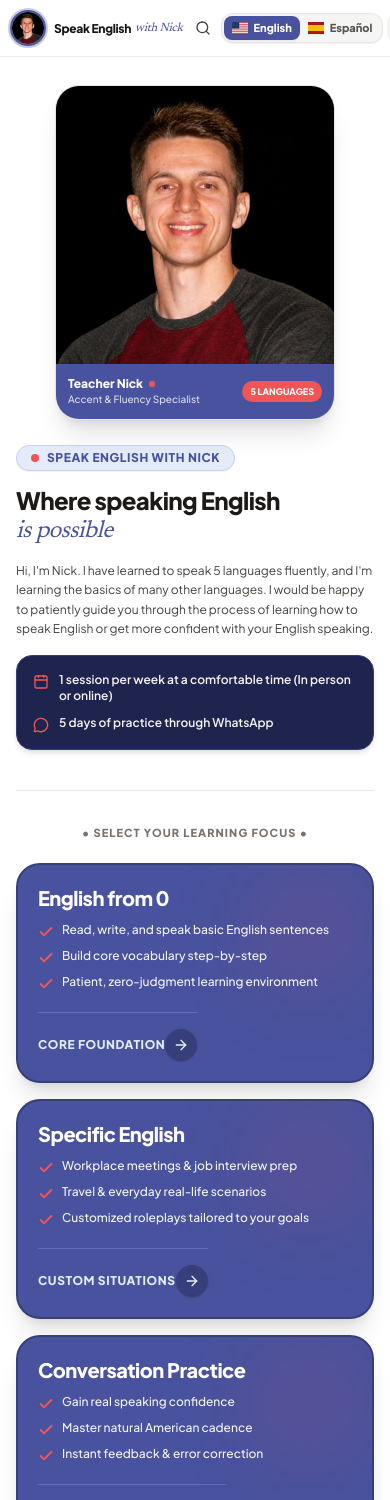
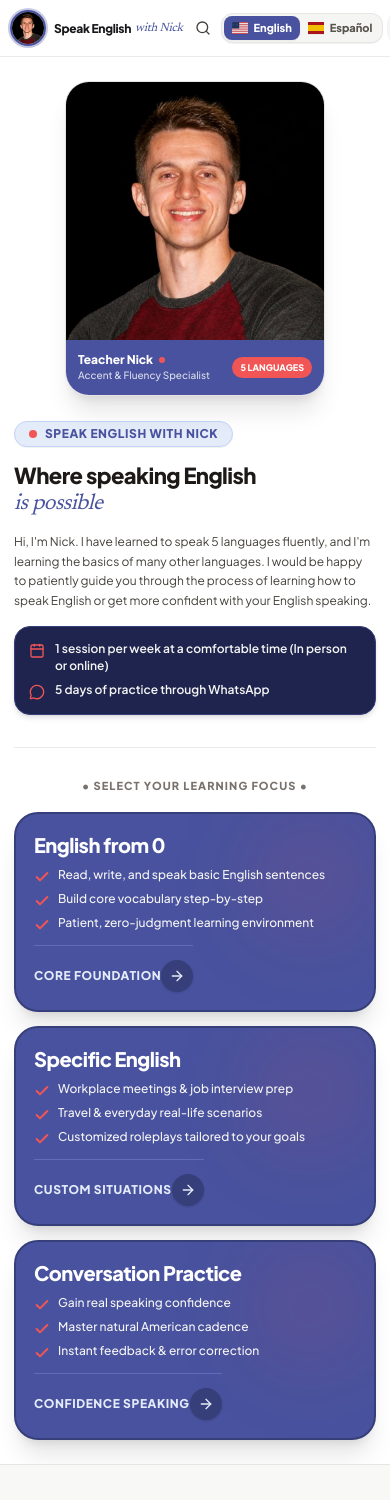
Before and after one commit to Mohansaina/speakenglishwithnick, a Next.js app: page / in a window 390 px wide. Shown: the top 1500 px of the page. Built offline with nearby package versions, Linux system fonts and the light colour scheme.

Commit message:
style: optimize mobile padding, touch targets, and responsive typography in Hero section

```diff
--- a/src/components/Hero.tsx
+++ b/src/components/Hero.tsx
@@ -18,14 +18,14 @@ export const Hero: React.FC<HeroProps> = ({
   const { language } = useLanguage();
 
   return (
-    <section className="relative bg-white border-b border-stone-200 overflow-hidden py-7 sm:py-16">
-      <div className="max-w-7xl mx-auto px-4 sm:px-6 lg:px-8">
+    <section className="relative bg-white border-b border-stone-200 overflow-hidden py-6 sm:py-12 lg:py-16">
+      <div className="max-w-7xl mx-auto px-3.5 sm:px-6 lg:px-8">
 
         <div className="grid grid-cols-1 lg:grid-cols-12 gap-6 lg:gap-8 items-center">
 
           {/* Left Column: Teacher Nick Photo */}
           <div className="lg:col-span-5 flex justify-center lg:justify-end">
-            <div className="relative w-full max-w-[280px] xs:max-w-[320px] sm:max-w-[420px] rounded-3xl overflow-hidden shadow-xl border border-stone-200 bg-white group">
+            <div className="relative w-full max-w-[260px] xs:max-w-[300px] sm:max-w-[420px] rounded-3xl overflow-hidden shadow-xl border border-stone-200 bg-white group">
               <img
                 src="/nick-hero.jpg"
                 alt="Teacher Nick - Native American English Coach"
@@ -60,7 +60,7 @@ export const Hero: React.FC<HeroProps> = ({
             </div>
 
             {/* Main Headline */}
-            <h1 className="text-[24px] xs:text-[28px] sm:text-4xl lg:text-5xl xl:text-[54px] font-black text-stone-900 tracking-tight leading-[1.12] break-words">
+            <h1 className="text-[22px] xs:text-[26px] sm:text-4xl lg:text-5xl xl:text-[54px] font-black text-stone-900 tracking-tight leading-[1.12] break-words">
               {language === 'es' ? (
                 <>
                   Donde hablar inglés <br />
@@ -82,8 +82,8 @@ export const Hero: React.FC<HeroProps> = ({
             </p>
 
             {/* Class Layout Schedule Box */}
-            <div className="p-4 sm:p-5 rounded-2xl bg-[#1e244d] text-white border border-[#373f7a] shadow-md">
-              <div className="space-y-2.5 sm:space-y-3 text-xs sm:text-sm text-stone-200 font-medium">
+            <div className="p-3.5 sm:p-5 rounded-2xl bg-[#1e244d] text-white border border-[#373f7a] shadow-md">
+              <div className="space-y-2 sm:space-y-3 text-xs sm:text-sm text-stone-200 font-medium">
                 <div className="flex items-start sm:items-center gap-2.5 sm:gap-3">
                   <Calendar className="w-4 h-4 text-[#f15555] shrink-0 mt-0.5 sm:mt-0" />
                   <span className="text-stone-100 font-semibold text-xs sm:text-sm md:text-base leading-snug">
@@ -106,28 +106,28 @@ export const Hero: React.FC<HeroProps> = ({
         </div>
 
         {/* 3 Prominent Large Option Boxes Positioned Underneath */}
-        <div className="mt-10 sm:mt-16 pt-7 sm:pt-10 border-t border-stone-200/80">
-          <div className="text-center mb-5 sm:mb-6">
+        <div className="mt-8 sm:mt-16 pt-6 sm:pt-10 border-t border-stone-200/80">
+          <div className="text-center mb-4 sm:mb-6">
             <span className="text-[11px] sm:text-xs font-black uppercase tracking-widest text-stone-500">
               {language === 'es' ? '• SELECCIONA TU PROGRAMA •' : '• SELECT YOUR LEARNING FOCUS •'}
             </span>
           </div>
 
-          <div className="grid grid-cols-1 md:grid-cols-3 gap-4 sm:gap-6">
+          <div className="grid grid-cols-1 md:grid-cols-3 gap-3.5 sm:gap-6">
 
             {/* Box 1: English from 0 */}
             <button
               onClick={() => onOpenBooking(language === 'es' ? 'Inglés desde 0' : 'English from 0')}
-              className="group p-5 sm:p-7 lg:p-8 rounded-3xl bg-[#48529e] hover:bg-[#373f7a] text-white border-2 border-[#373f7a] hover:border-[#f15555] text-left transition-all duration-300 shadow-xl hover:shadow-2xl hover:-translate-y-1 flex flex-col justify-between min-h-[220px] sm:min-h-[270px] cursor-pointer relative overflow-hidden active:scale-[0.99]"
+              className="group p-4.5 xs:p-6 sm:p-7 lg:p-8 rounded-3xl bg-[#48529e] hover:bg-[#373f7a] text-white border-2 border-[#373f7a] hover:border-[#f15555] text-left transition-all duration-300 shadow-xl hover:shadow-2xl hover:-translate-y-1 flex flex-col justify-between min-h-[auto] md:min-h-[270px] cursor-pointer relative overflow-hidden active:scale-[0.98]"
             >
               <div className="absolute top-0 right-0 w-32 h-32 bg-[#f15555]/10 rounded-full blur-2xl pointer-events-none" />
 
-              <div className="space-y-3 relative z-10">
+              <div className="space-y-2.5 sm:space-y-3 relative z-10">
                 <h3 className="text-xl sm:text-2xl lg:text-3xl font-black text-white group-hover:text-[#e4ebf9] leading-tight tracking-tight transition-colors">
                   {language === 'es' ? 'Inglés desde 0' : 'English from 0'}
                 </h3>
 
-                <ul className="space-y-2 text-xs sm:text-sm text-stone-100 font-medium">
+                <ul className="space-y-1.5 xs:space-y-2 text-xs sm:text-sm text-stone-100 font-medium">
                   <li className="flex items-start gap-2">
                     <Check className="w-4 h-4 text-[#f15555] shrink-0 mt-0.5 stroke-[3]" />
                     <span>{language === 'es' ? 'Lee, escribe y habla oraciones básicas' : 'Read, write, and speak basic English sentences'}</span>
@@ -143,7 +143,7 @@ export const Hero: React.FC<HeroProps> = ({
                 </ul>
               </div>
 
-              <div className="pt-4 sm:pt-5 border-t border-[#606cb7] flex items-center justify-between relative z-10 mt-4">
+              <div className="pt-3.5 sm:pt-5 border-t border-[#606cb7] flex items-center justify-between relative z-10 mt-3 sm:mt-4">
                 <span className="text-xs sm:text-sm font-black uppercase tracking-wider text-[#e4ebf9]">
                   {language === 'es' ? 'Bases sólidas' : 'Core foundation'}
                 </span>
@@ -156,16 +156,16 @@ export const Hero: React.FC<HeroProps> = ({
             {/* Box 2: Specific English */}
             <button
               onClick={() => onOpenBooking(language === 'es' ? 'Inglés Específico' : 'Specific English')}
-              className="group p-5 sm:p-7 lg:p-8 rounded-3xl bg-[#48529e] hover:bg-[#373f7a] text-white border-2 border-[#373f7a] hover:border-[#f15555] text-left transition-all duration-300 shadow-xl hover:shadow-2xl hover:-translate-y-1 flex flex-col justify-between min-h-[220px] sm:min-h-[270px] cursor-pointer relative overflow-hidden active:scale-[0.99]"
+              className="group p-4.5 xs:p-6 sm:p-7 lg:p-8 rounded-3xl bg-[#48529e] hover:bg-[#373f7a] text-white border-2 border-[#373f7a] hover:border-[#f15555] text-left transition-all duration-300 shadow-xl hover:shadow-2xl hover:-translate-y-1 flex flex-col justify-between min-h-[auto] md:min-h-[270px] cursor-pointer relative overflow-hidden active:scale-[0.98]"
             >
               <div className="absolute top-0 right-0 w-32 h-32 bg-[#f15555]/10 rounded-full blur-2xl pointer-events-none" />
 
-              <div className="space-y-3 relative z-10">
+              <div className="space-y-2.5 sm:space-y-3 relative z-10">
                 <h3 className="text-xl sm:text-2xl lg:text-3xl font-black text-white group-hover:text-[#e4ebf9] leading-tight tracking-tight transition-colors">
                   {language === 'es' ? 'Inglés Específico' : 'Specific English'}
                 </h3>
 
-                <ul className="space-y-2 text-xs sm:text-sm text-stone-100 font-medium">
+                <ul className="space-y-1.5 xs:space-y-2 text-xs sm:text-sm text-stone-100 font-medium">
                   <li className="flex items-start gap-2">
                     <Check className="w-4 h-4 text-[#f15555] shrink-0 mt-0.5 stroke-[3]" />
                     <span>{language === 'es' ? 'Inglés para trabajo, reuniones y entrevistas' : 'Workplace meetings & job interview prep'}</span>
@@ -181,7 +181,7 @@ export const Hero: React.FC<HeroProps> = ({
                 </ul>
               </div>
 
-              <div className="pt-4 sm:pt-5 border-t border-[#606cb7] flex items-center justify-between relative z-10 mt-4">
+              <div className="pt-3.5 sm:pt-5 border-t border-[#606cb7] flex items-center justify-between relative z-10 mt-3 sm:mt-4">
                 <span className="text-xs sm:text-sm font-black uppercase tracking-wider text-[#e4ebf9]">
                   {language === 'es' ? 'Personalizar tema' : 'Custom situations'}
                 </span>
@@ -194,16 +194,16 @@ export const Hero: React.FC<HeroProps> = ({
             {/* Box 3: Conversation Practice */}
             <button
               onClick={() => onOpenBooking(language === 'es' ? 'Práctica de Conversación' : 'Conversation Practice')}
-              className="group p-5 sm:p-7 lg:p-8 rounded-3xl bg-[#48529e] hover:bg-[#373f7a] text-white border-2 border-[#373f7a] hover:border-[#f15555] text-left transition-all duration-300 shadow-xl hover:shadow-2xl hover:-translate-y-1 flex flex-col justify-between min-h-[220px] sm:min-h-[270px] cursor-pointer relative overflow-hidden active:scale-[0.99]"
+              className="group p-4.5 xs:p-6 sm:p-7 lg:p-8 rounded-3xl bg-[#48529e] hover:bg-[#373f7a] text-white border-2 border-[#373f7a] hover:border-[#f15555] text-left transition-all duration-300 shadow-xl hover:shadow-2xl hover:-translate-y-1 flex flex-col justify-between min-h-[auto] md:min-h-[270px] cursor-pointer relative overflow-hidden active:scale-[0.98]"
             >
               <div className="absolute top-0 right-0 w-32 h-32 bg-[#f15555]/10 rounded-full blur-2xl pointer-events-none" />
 
-              <div className="space-y-3 relative z-10">
+              <div className="space-y-2.5 sm:space-y-3 relative z-10">
                 <h3 className="text-xl sm:text-2xl lg:text-3xl font-black text-white group-hover:text-[#e4ebf9] leading-tight tracking-tight transition-colors">
                   {language === 'es' ? 'Práctica de Conversación' : 'Conversation Practice'}
                 </h3>
 
-                <ul className="space-y-2 text-xs sm:text-sm text-stone-100 font-medium">
+                <ul className="space-y-1.5 xs:space-y-2 text-xs sm:text-sm text-stone-100 font-medium">
                   <li className="flex items-start gap-2">
                     <Check className="w-4 h-4 text-[#f15555] shrink-0 mt-0.5 stroke-[3]" />
                     <span>{language === 'es' ? 'Gana confianza total al hablar' : 'Gain real speaking confidence'}</span>
@@ -219,7 +219,7 @@ export const Hero: React.FC<HeroProps> = ({
                 </ul>
               </div>
 
-              <div className="pt-4 sm:pt-5 border-t border-[#606cb7] flex items-center justify-between relative z-10 mt-4">
+              <div className="pt-3.5 sm:pt-5 border-t border-[#606cb7] flex items-center justify-between relative z-10 mt-3 sm:mt-4">
                 <span className="text-xs sm:text-sm font-black uppercase tracking-wider text-[#e4ebf9]">
                   {language === 'es' ? 'Hablar con confianza' : 'Confidence speaking'}
                 </span>
```
